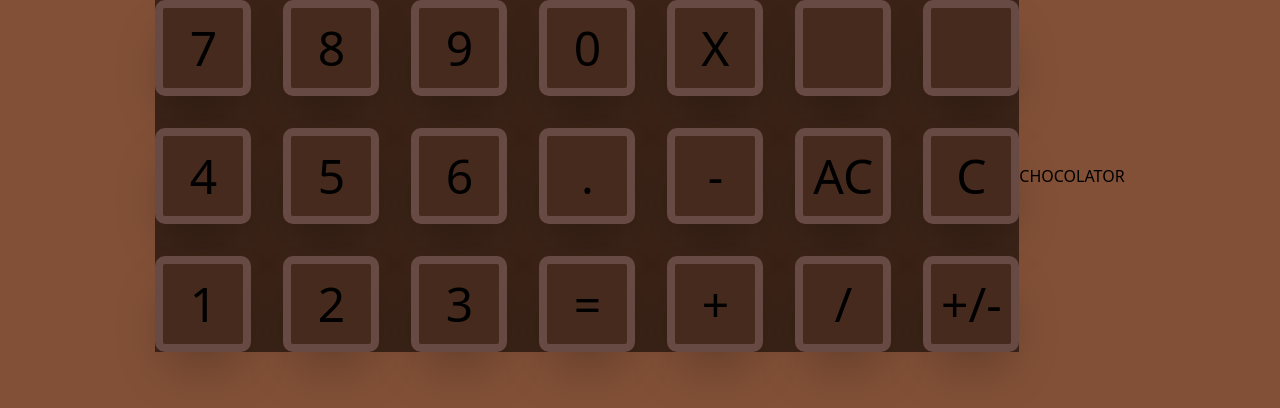
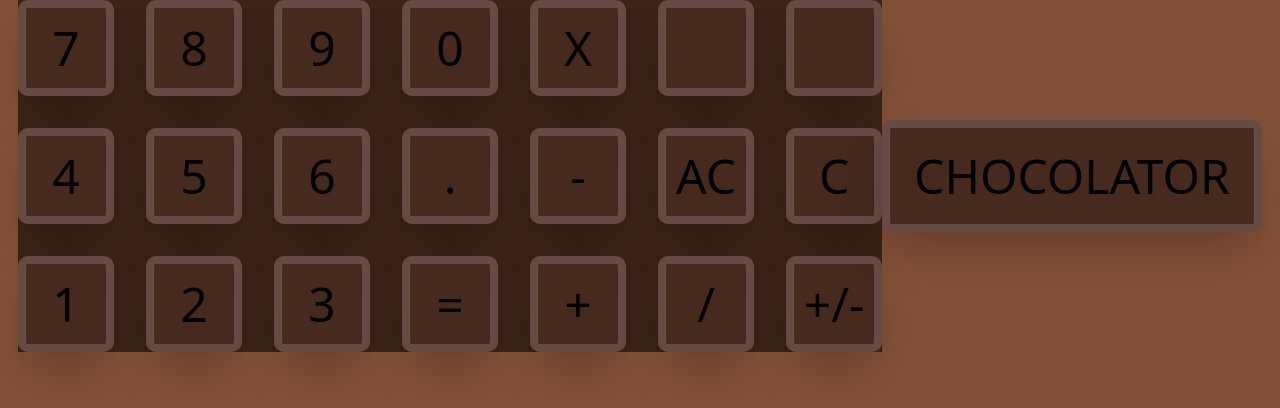
Before and after one commit to emoral435/Chocolator, a React (Create React App) app: page / in a window 1280 px wide. Shown: the top 408 px of the page. Built offline with nearby package versions, Linux system fonts and the light colour scheme.

Commit message:
Added Chocolator Display component

```diff
--- a/src/Components/ChocolatorBigDiv/index.jsx
+++ b/src/Components/ChocolatorBigDiv/index.jsx
@@ -1,5 +1,5 @@
-export default function ChocolatorDiv() {
-    return (<div classname='text-3xl m-w-[22rem] m-h-[6rem] border-[8px] border-[#674a44] rounded-[10px] box-border p-10 bg-[#452a1d] shadow-2xl'>
+export default function ChocolatorDiv(props) {
+    return (<div className='text-5xl box-border first-line:m-w-[22rem] m-h-[6rem] border-[8px] border-[#674a44] rounded-[10px] p-6 bg-[#452a1d] shadow-2xl '>
         CHOCOLATOR
     </div>
     )
```
